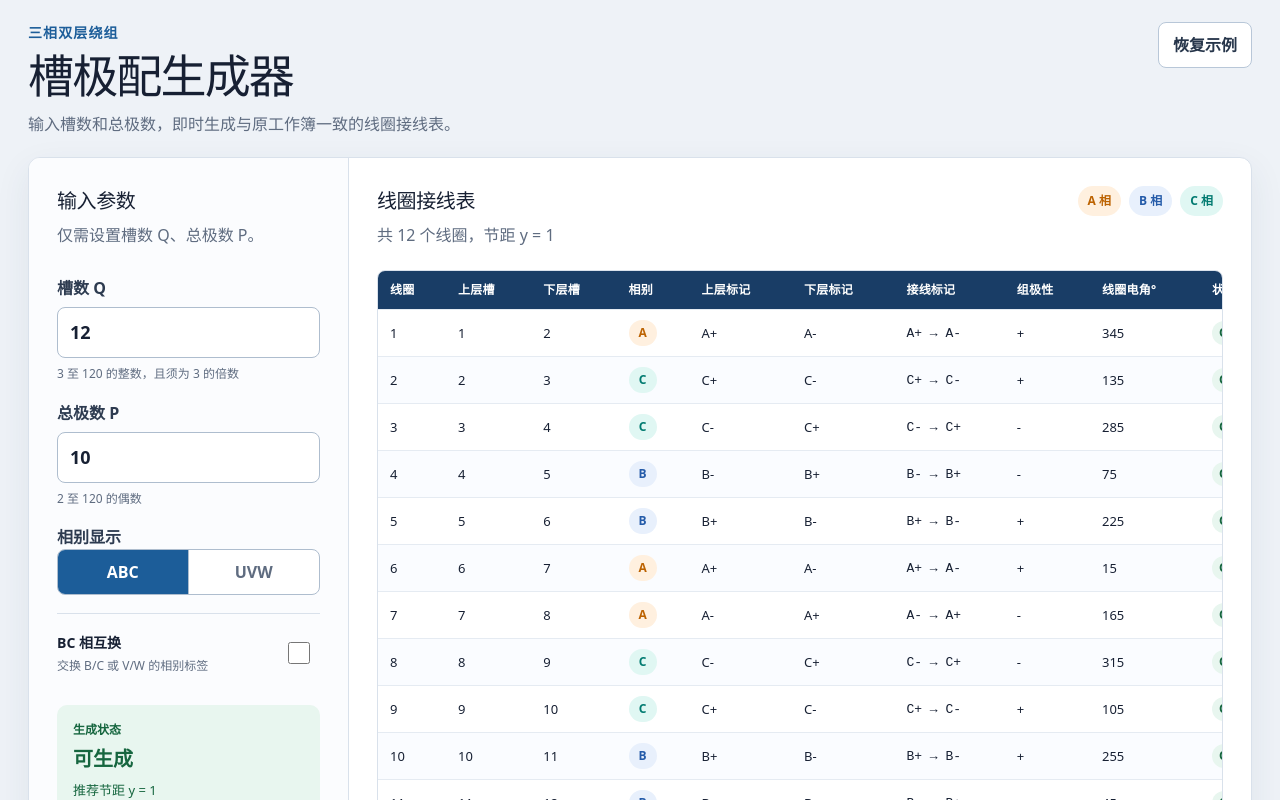
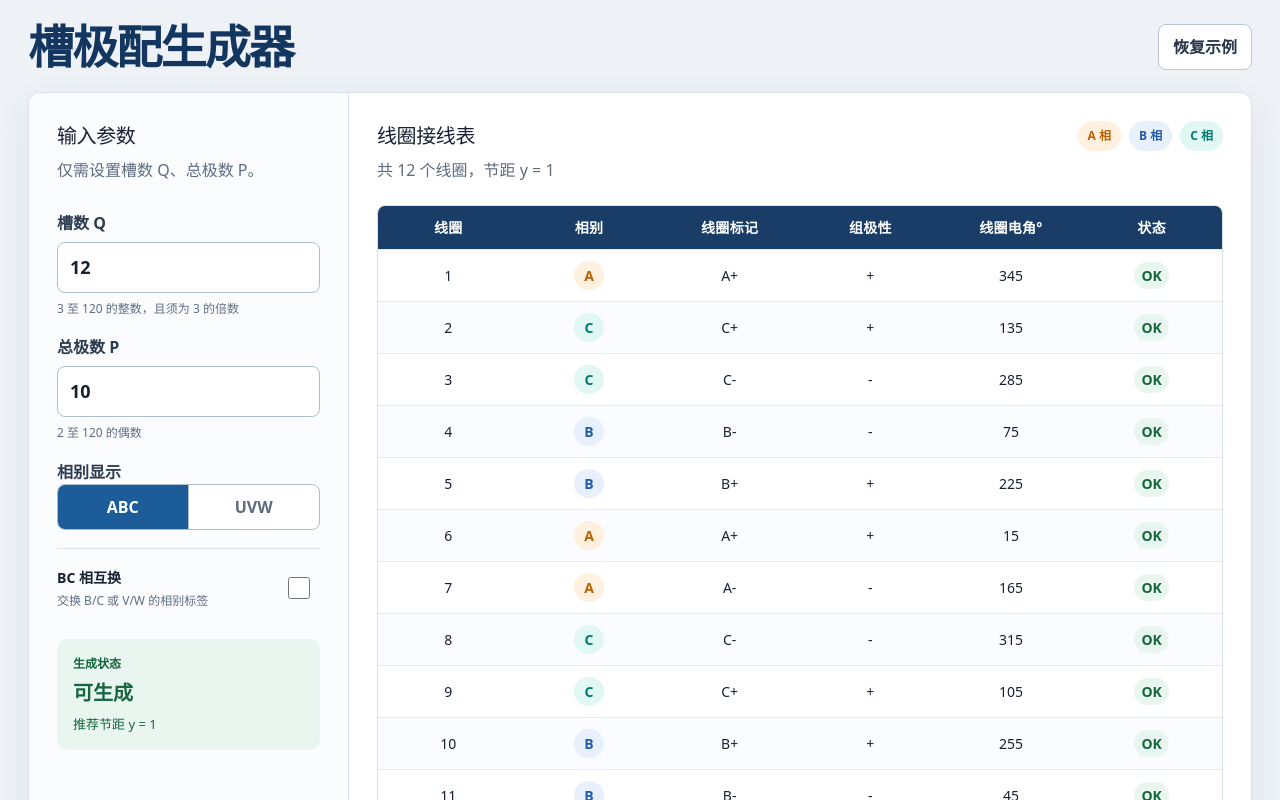
Before and after one commit to Jasonking-hub/three-phase-winding-generator, a Next.js app: page / in a window 1280 px wide. Shown: the top 800 px of the page. Built offline with nearby package versions, Linux system fonts and the light colour scheme.

Commit message:
Simplify winding results layout

```diff
--- a/app/globals.css
+++ b/app/globals.css
@@ -29,12 +29,11 @@ button, input { font: inherit; }
 button { cursor: pointer; }
 
 .site-shell { max-width: 1480px; margin: 0 auto; padding: 22px 28px 52px; }
-.masthead { display: flex; align-items: flex-start; justify-content: space-between; gap: 24px; margin-bottom: 20px; }
-.kicker { margin: 0 0 8px; color: var(--blue); font-size: 14px; font-weight: 800; letter-spacing: .08em; }
+.masthead { display: flex; align-items: center; justify-content: space-between; gap: 24px; margin-bottom: 20px; }
 h1, h2, p { margin-top: 0; }
-h1 { margin-bottom: 10px; font-size: clamp(30px, 4vw, 46px); letter-spacing: -.04em; line-height: 1.08; }
+h1 { margin-bottom: 0; color: #12365f; font-size: clamp(32px, 4vw, 46px); font-weight: 800; letter-spacing: -.04em; line-height: 1.08; }
 h2 { margin-bottom: 6px; font-size: 20px; letter-spacing: -.02em; }
-.intro, .panel-heading p, .result-heading p, .section-title p { color: var(--muted); margin-bottom: 0; line-height: 1.65; }
+.panel-heading p, .result-heading p, .section-title p { color: var(--muted); margin-bottom: 0; line-height: 1.65; }
 .secondary-button { border: 1px solid #b8c7d8; border-radius: 8px; background: var(--paper); color: #26354a; padding: 10px 14px; font-weight: 700; white-space: nowrap; }
 .secondary-button:hover { border-color: var(--blue); color: var(--blue); }
 
@@ -72,15 +71,14 @@ input[type="checkbox"] { width: 42px; height: 22px; accent-color: var(--blue); }
 .phase-c { background: var(--c-soft); color: var(--c); }
 .table-wrap { overflow: auto; border: 1px solid var(--line); border-radius: 8px; outline: none; }
 .table-wrap:focus { box-shadow: 0 0 0 3px #dcecfb; }
-table { width: 100%; min-width: 900px; border-collapse: collapse; font-size: 13px; }
-th { background: #193d66; color: white; font-size: 12px; font-weight: 800; letter-spacing: .02em; text-align: left; }
-th, td { border-bottom: 1px solid #e5ebf2; padding: 10px 12px; white-space: nowrap; }
+table { width: 100%; min-width: 620px; table-layout: fixed; border-collapse: collapse; font-size: 14px; }
+th { background: #193d66; color: white; font-size: inherit; font-weight: 800; letter-spacing: .02em; }
+th, td { border-bottom: 1px solid #e5ebf2; padding: 11px 12px; text-align: center; white-space: nowrap; }
 tbody tr:last-child td { border-bottom: 0; }
 tbody tr:nth-child(even) { background: #fafcff; }
 tbody tr:hover { background: #f0f6fd; }
-.phase-chip { min-width: 28px; padding: 4px 8px; }
-.connection-cell { font-family: ui-monospace, "Cascadia Mono", monospace; }
-.ok-label { background: #e8f6ef; color: #16663f; padding: 3px 7px; }
+.phase-chip { min-width: 30px; padding: 4px 8px; font-size: inherit; }
+.ok-label { background: #e8f6ef; color: #16663f; padding: 3px 7px; font-size: inherit; }
 .empty-state { display: grid; place-items: center; min-height: 260px; border: 1px dashed #b7c4d4; border-radius: 8px; color: var(--muted); }
 
 .winding-diagram { margin-top: 24px; border: 1px solid var(--line); border-radius: 10px; background: var(--paper); overflow: hidden; }
--- a/app/page.tsx
+++ b/app/page.tsx
@@ -62,11 +62,7 @@ export default function Home() {
   return (
     <main className="site-shell">
       <header className="masthead">
-        <div>
-          <p className="kicker">三相双层绕组</p>
-          <h1>槽极配生成器</h1>
-          <p className="intro">输入槽数和总极数，即时生成与原工作簿一致的线圈接线表。</p>
-        </div>
+        <h1>槽极配生成器</h1>
         <button className="secondary-button" type="button" onClick={resetExample}>恢复示例</button>
       </header>
 
@@ -137,15 +133,15 @@ export default function Home() {
               <table>
                 <thead>
                   <tr>
-                    <th>线圈</th><th>上层槽</th><th>下层槽</th><th>相别</th><th>上层标记</th><th>下层标记</th><th>接线标记</th><th>组极性</th><th>线圈电角°</th><th>状态</th>
+                    <th>线圈</th><th>相别</th><th>线圈标记</th><th>组极性</th><th>线圈电角°</th><th>状态</th>
                   </tr>
                 </thead>
                 <tbody>
                   {winding.rows.map((row) => (
                     <tr key={row.coil}>
-                      <td>{row.coil}</td><td>{row.upperSlot}</td><td>{row.lowerSlot}</td>
+                      <td>{row.coil}</td>
                       <td><span className={`phase-chip ${PHASE_CLASS[row.displayPhase]}`}>{row.displayPhase}</span></td>
-                      <td>{row.upperMark}</td><td>{row.lowerMark}</td><td className="connection-cell">{row.connection}</td>
+                      <td>{row.upperMark}</td>
                       <td>{row.polarity}</td><td>{row.electricalAngle}</td><td><span className="ok-label">OK</span></td>
                     </tr>
                   ))}
@@ -155,8 +151,8 @@ export default function Home() {
           ) : (
             <div className="empty-state">输入有效的 Q 和 P 后显示完整接线表。</div>
           )}
-          <WindingDiagram winding={winding} />
         </section>
+        <WindingDiagram winding={winding} resetKey={`${slots}:${poles}`} />
       </section>
 
       <section className="connection-section" aria-labelledby="connection-title">
```
Also changed, not shown: app/WindingDiagram.tsx (+6 -1 lines), 1 other file (tests, documents, lock files or other folders).
